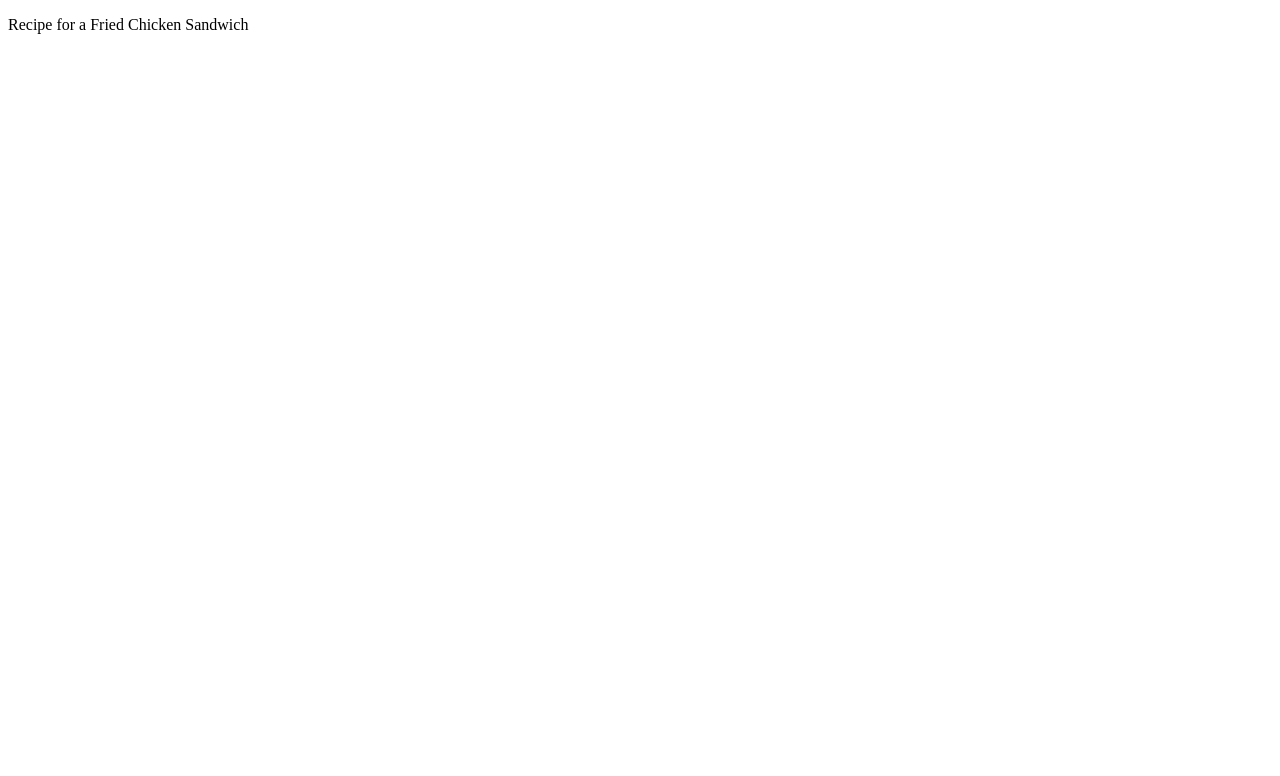
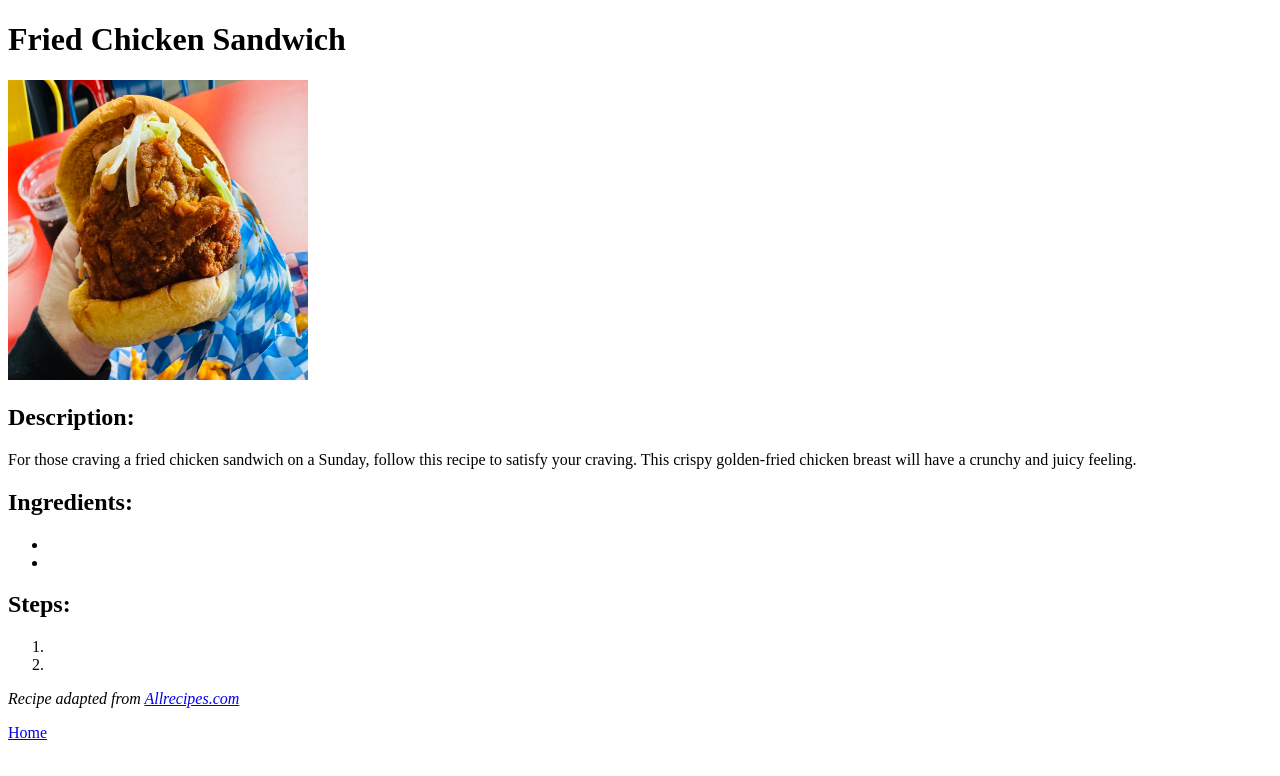
Before and after one commit to ARH-21/odin-recipes, a plain HTML site: page recipes/chicken-sandwich.html in a window 1280 px wide. Drawn offline with Linux system fonts and the light colour scheme.

Commit message:
Added sandwich image and skeleton setup

```diff
--- a/recipes/chicken-sandwich.html
+++ b/recipes/chicken-sandwich.html
@@ -6,6 +6,29 @@
     </head>
 
     <body>
-        <p>Recipe for a Fried Chicken Sandwich</p>
+        <h1>Fried Chicken Sandwich</h1>
+
+        <img src="../images/OR_fried_chicken_sandwich.jpg" width="300" height="300" alt="A fried chicken sandwich">
+
+        <h2>Description:</h2>
+        <p>For those craving a fried chicken sandwich on a Sunday,
+            follow this recipe to satisfy your craving. This crispy golden-fried chicken breast
+            will have a crunchy and juicy feeling.
+        </p>
+
+        <h2>Ingredients:</h2>
+        <ul><li></li>
+            <li></li>
+    </ul>
+
+        <h2>Steps:</h2>
+        <ol><li></li>
+        <li></li>
+        </ol>
+
+    <p><em>Recipe adapted from <a href="https://www.allrecipes.com/recipe/275490/fried-chicken-sandwich/" target="_blank" rel="noopener noreferrer">Allrecipes.com</a></em></p>
+
+       <p><a href="../index.html">Home</a></p>
+
     </body>
 </html>
```
